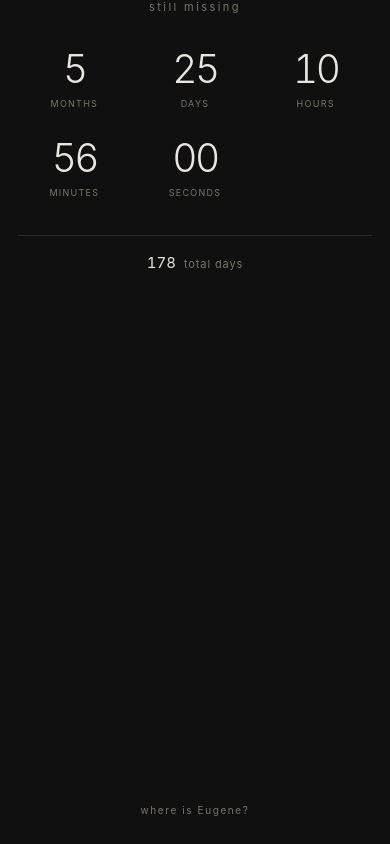
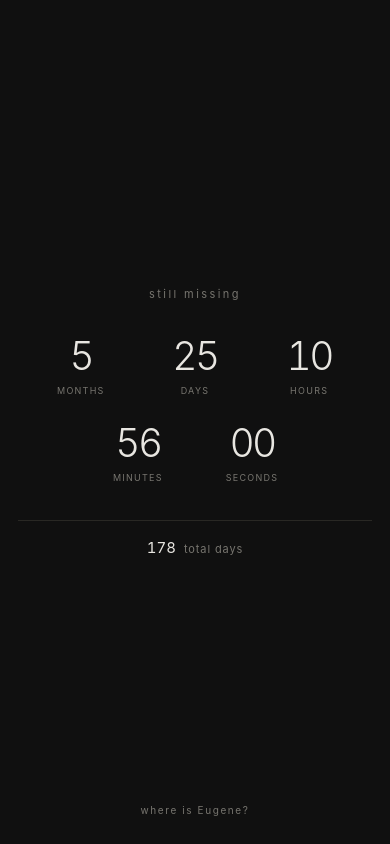
Before and after one commit to ilyaminineli/whereiseugene, a plain HTML site: page index.html in a window 390 px wide. Drawn offline with Linux system fonts and the light colour scheme.

Commit message:
Refine minimal timer spacing and mobile layout

```diff
--- a/index.html
+++ b/index.html
@@ -16,7 +16,6 @@
     }
 
     * { box-sizing: border-box; }
-
     html, body { min-height: 100%; }
 
     body {
@@ -29,10 +28,10 @@
     }
 
     main {
+      position: relative;
       width: min(680px, calc(100% - 40px));
       min-height: 100svh;
       margin: 0 auto;
-      padding: 0 0 28px;
       display: flex;
       flex-direction: column;
       align-items: center;
@@ -51,13 +50,17 @@
 
     .timer {
       width: 100%;
-      display: grid;
-      grid-template-columns: repeat(5, minmax(0, 1fr));
-      align-items: start;
+      display: flex;
+      flex-wrap: wrap;
+      align-items: flex-start;
+      justify-content: center;
       gap: 8px;
     }
 
-    .unit { min-width: 0; }
+    .unit {
+      flex: 0 0 18%;
+      min-width: 0;
+    }
 
     .value {
       display: block;
@@ -100,8 +103,8 @@
     }
 
     footer {
-      margin-top: auto;
-      padding-top: 64px;
+      position: absolute;
+      bottom: 28px;
       color: #77756f;
       font-size: 10px;
       letter-spacing: .16em;
@@ -110,10 +113,9 @@
     @media (max-width: 520px) {
       main { width: min(100% - 36px, 420px); }
       .status { margin-bottom: 34px; }
-      .timer { grid-template-columns: repeat(3, minmax(0, 1fr)); row-gap: 28px; }
+      .timer { gap: 26px 8px; }
+      .unit { flex-basis: 30%; }
       .value { font-size: clamp(34px, 10vw, 48px); }
-      .unit:nth-child(4) { grid-column: 1 / 2; }
-      .unit:nth-child(5) { grid-column: 2 / 3; }
       .label { margin-top: 7px; }
     }
 
```
